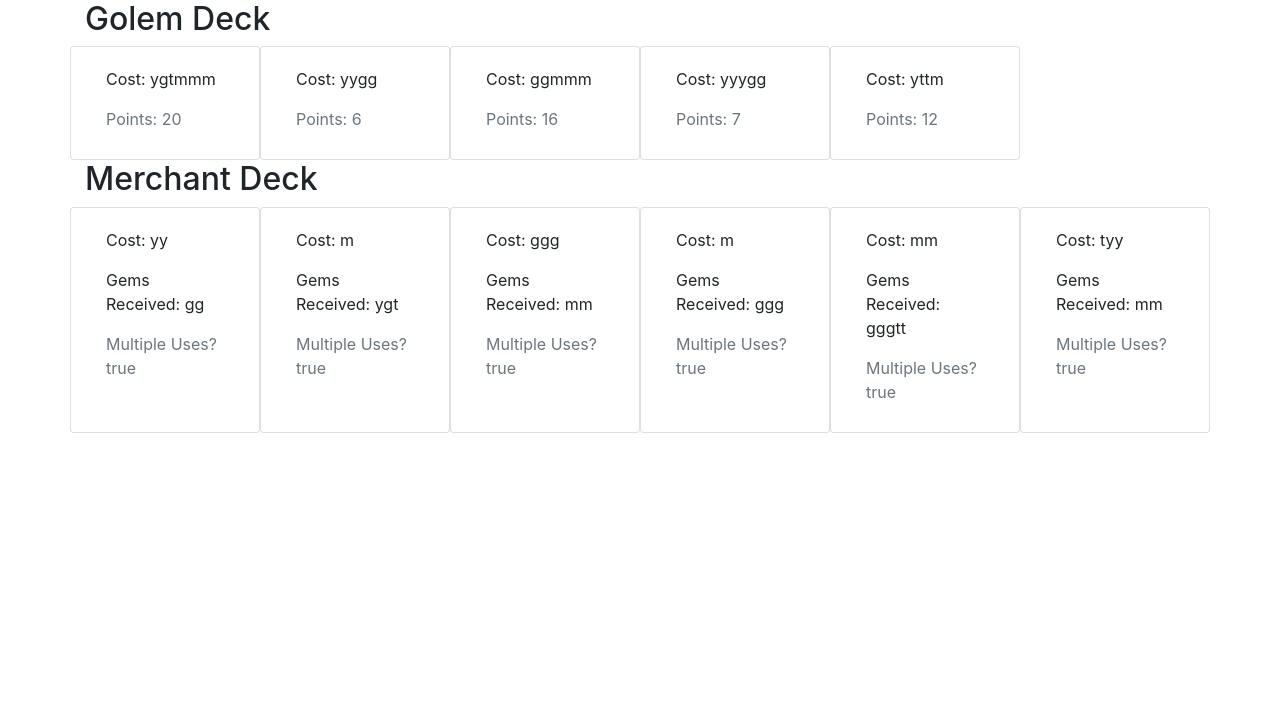
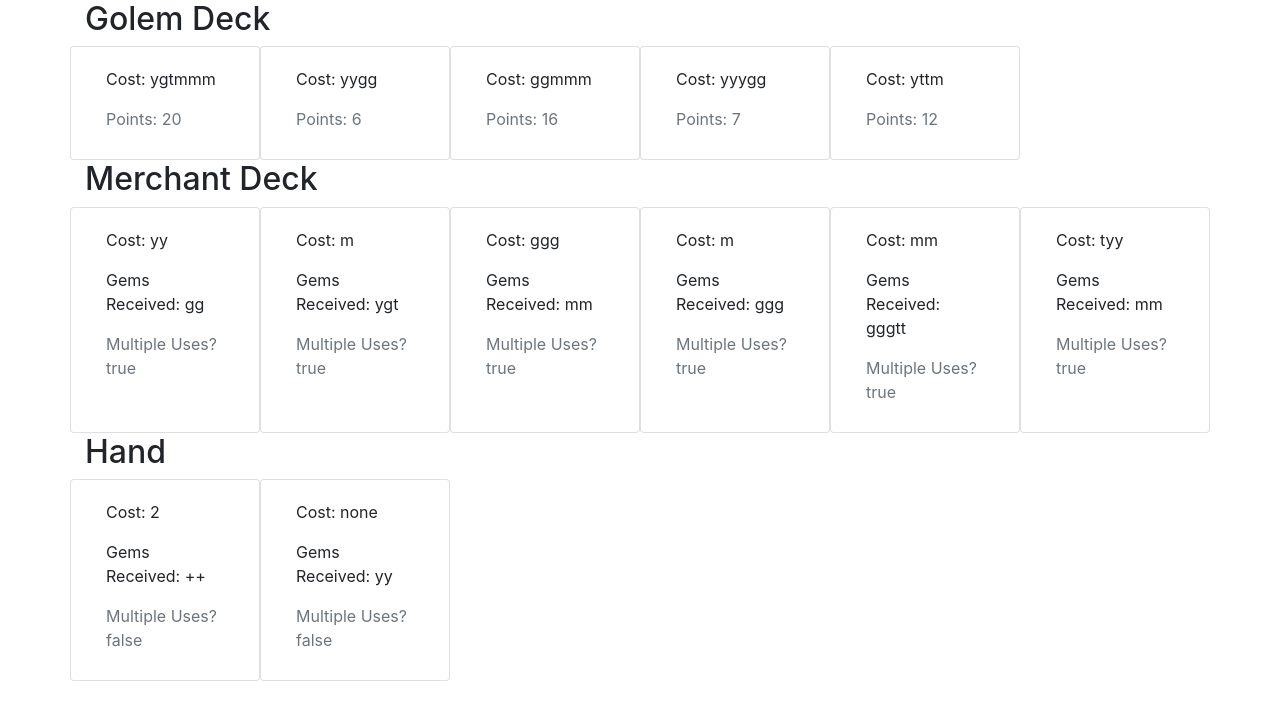
Before and after one commit to drew-sullivan/golem, an Angular app: page / in a window 1280 px wide. Shown: the top 720 px of the page. Built offline with nearby package versions, Linux system fonts and the light colour scheme.

Commit message:
Added hand

```diff
--- a/src/app/app.component.html
+++ b/src/app/app.component.html
@@ -1 +1,2 @@
 <app-game></app-game>
+<app-hand></app-hand>
--- a/src/app/app.module.ts
+++ b/src/app/app.module.ts
@@ -1,6 +1,8 @@
 import { BrowserModule } from '@angular/platform-browser';
 import { NgModule } from '@angular/core';
 import { FormsModule } from '@angular/forms';
+
+import { CardService } from './services/card.service';
 
 import { AppComponent } from './app.component';
 import { GameComponent } from './components/game/game.component';
@@ -16,7 +18,7 @@ import { HandComponent } from './components/hand/hand.component';
     BrowserModule,
     FormsModule
   ],
-  providers: [],
+  providers: [CardService],
   bootstrap: [AppComponent]
 })
 export class AppModule { }
--- a/src/app/components/hand/hand.component.html
+++ b/src/app/components/hand/hand.component.html
@@ -1,3 +1,10 @@
-<p>
-  hand works!
-</p>
+<h2>Hand</h2>
+<div class="row">
+  <div class="card col-md-2" *ngFor="let card of cards">
+    <div class="card-body">
+      <p>Cost: {{ card.gemsIn }}</p>
+      <p>Gems Received: {{ card.gemsOut }}</p>
+      <p class="mb-2 text-muted">Multiple Uses? {{ card.multiplesAllowed }}</p>
+    </div>
+  </div>
+</div>
--- a/src/app/components/hand/hand.component.ts
+++ b/src/app/components/hand/hand.component.ts
@@ -13,7 +13,7 @@ import { CardService } from '../../services/card.service';
 export class HandComponent implements OnInit {
 
   game = GOLEM;
-  cards: Card[];
+  cards: Card[] = [];
 
   constructor(public cardService: CardService) {
     const tempStartingCards = this.game['cards']['merchant']['starting'];
```
